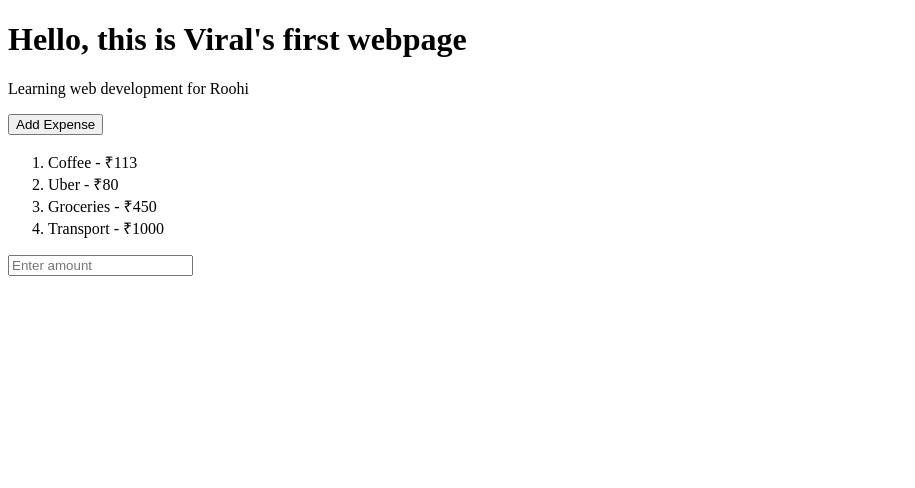
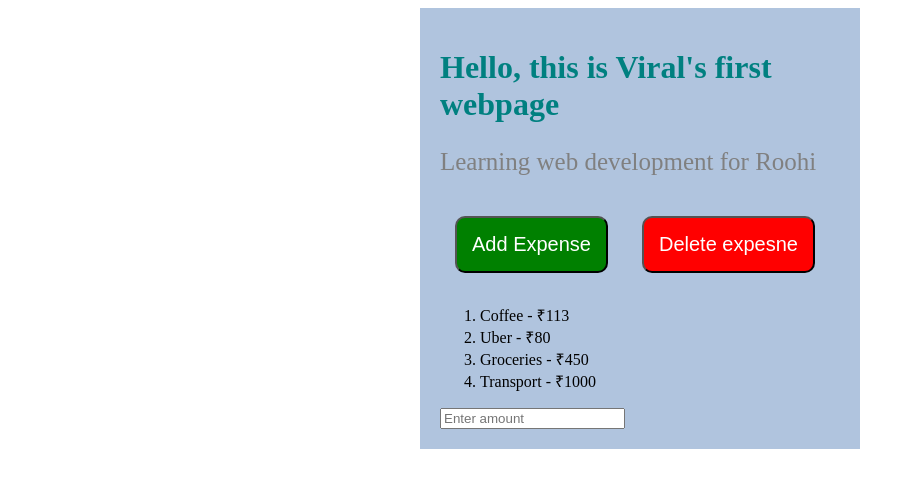
Before and after one commit to viralbhuptani12/expense-tracker, a plain HTML site: page web-practice/index.html in a window 1280 px wide. Shown: the whole page, without its empty margins (0-915 px from the left). Drawn offline with Linux system fonts and the light colour scheme.

Commit message:
Style web page with CSS: classes, IDs, layout

```diff
--- a/web-practice/index.html
+++ b/web-practice/index.html
@@ -2,11 +2,43 @@
 <html>
     <head>
         <title>My first web page</title>
+        <style>
+            h1 {
+                color:teal;
+            }
+            p {
+                color:gray;
+                font-size:25px;
+            }
+
+            .btn{
+                padding:15px;
+                font-size:20px;
+                color:white;
+                border-radius:10px;
+                margin:15px;
+            }
+            #add-exp{
+                background-color:green;
+            }
+            #del-exp{
+                background-color:red;
+            }
+            div{
+                background-color:lightsteelblue;
+                max-width:400px;
+                margin:0 auto;
+                padding:20px;
+
+            }
+        </style>
     </head>
     <body>
+        <div>
         <h1>Hello, this is Viral's first webpage</h1>
         <p>Learning web development for Roohi </p>
-        <button>Add Expense</button>
+        <button class = "btn" id = "add-exp">Add Expense</button>
+        <button class="btn" id = "del-exp">Delete expesne</button>
         <ol>
             <li>Coffee - ₹113</li>
             <li>Uber - ₹80</li>
@@ -15,5 +47,6 @@
 
         </ol>
         <input type="text" placeholder = "Enter amount">
+        </div>
     </body>
 </html>
```
